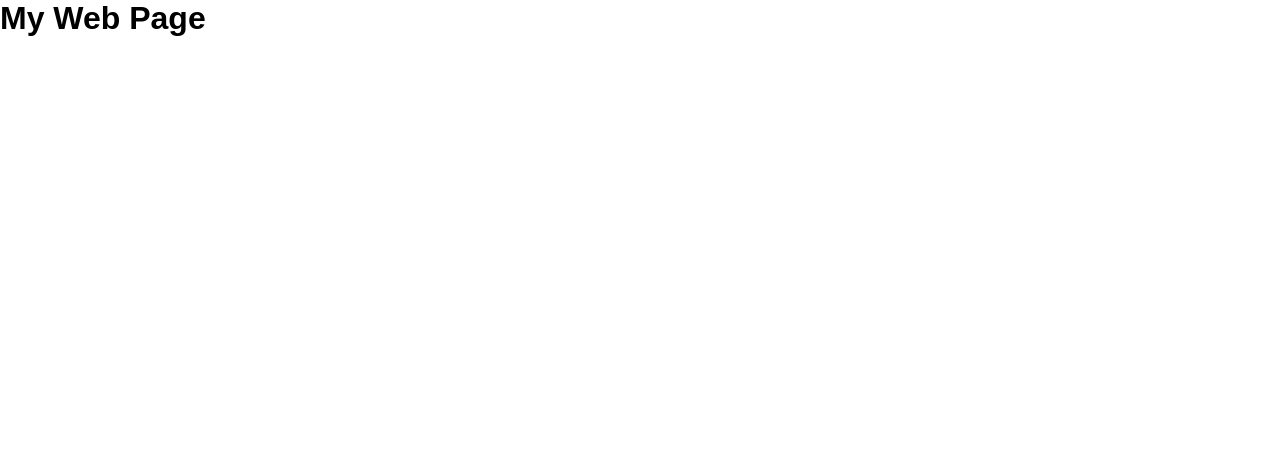
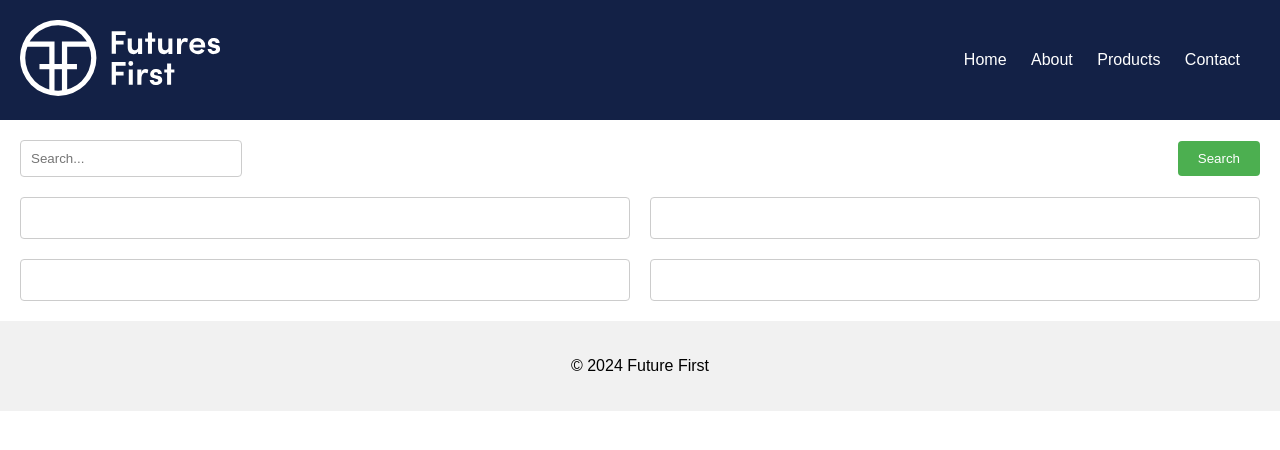
Before and after one commit to RAJJAISWAL1229/Dashboard, a plain HTML site: page index.html in a window 1280 px wide. Drawn offline with Linux system fonts and the light colour scheme.

Commit message:
basic done

```diff
--- a/index.html
+++ b/index.html
@@ -1,13 +1,44 @@
 <!DOCTYPE html>
 <html lang="en">
-<head>
-    <meta charset="UTF-8">
-    <meta name="viewport" content="width=device-width, initial-scale=1.0">
-    <link rel="stylesheet" href="style.css">
-    <title>Document</title>
-</head>
-<body>
-    <h1>My Web Page</h1>
+  <head>
+    <meta charset="UTF-8" />
+    <meta name="viewport" content="width=device-width, initial-scale=1.0" />
+    <title>FUTURE FIRST</title>
+    <link rel="stylesheet" href="style.css" />
+    <link rel="icon" type="image/png" href="/assets/candlestick.png" />
+  </head>
+  <body>
+    <header>
+      <div class="logo">
+
+        <img src="assets/logo.svg" alt="Logo" />
+    </div>
+
+      </div>
+      <nav>
+        <ul>
+          <li><a href="#">Home</a></li>
+          <li><a href="#">About</a></li>
+          <li><a href="#">Products</a></li>
+          <li><a href="#">Contact</a></li>
+        </ul>
+      </nav>
+    </header>
+    <main>
+      <div class="search-bar">
+        <input type="text" placeholder="Search..." />
+        <button type="button">Search</button>
+      </div>
+      <div class="charts">
+        <div class="chart-container"></div>
+        <div class="chart-container"></div>
+        <div class="chart-container"></div>
+        <div class="chart-container"></div>
+      </div>
+    </main>
+    <footer>
+      <p>&copy; 2024 Future First</p>
+    </footer>
     <script src="script.js"></script>
-</body>
+  </body>
 </html>
--- a/style.css
+++ b/style.css
@@ -1,8 +1,83 @@
+body {
+  font-family: sans-serif;
+  margin: 0;
+  padding: 0;
+}
 
+header {
+  background-color: rgb(19, 33, 70);
+  padding: 20px;
+  display: flex;
+  justify-content: space-between;
+  align-items: center;
+}
 
-*{
-    box-sizing: border-box;
-    margin: 0;
-    padding: 0;
-    font-family: 'Poppins', sans-serif;
+.logo {
+  width: 200px;
 }
+
+nav {
+  text-align: center;
+}
+
+nav ul {
+  list-style: none;
+  padding: 0;
+  margin: 0;
+}
+
+nav li {
+  display: inline-block;
+  margin-right: 20px;
+}
+
+nav li a {
+  text-decoration: none;
+  color: white;
+}
+
+main {
+  padding: 20px;
+}
+
+.search-bar {
+  display: flex;
+  justify-content: space-between;
+  align-items: center;
+  margin-bottom: 20px;
+}
+
+.search-bar input {
+  padding: 10px;
+  border: 1px solid #ccc;
+  border-radius: 4px;
+  width: 200px;
+}
+
+.search-bar button {
+  padding: 10px 20px;
+  background-color: #4caf50;
+  color: white;
+  border: none;
+  border-radius: 4px;
+  cursor: pointer;
+}
+
+.charts {
+  display: grid;
+  grid-template-columns: repeat(2, 1fr);
+  grid-gap: 20px;
+}
+
+.chart-container {
+  background-color: #fff;
+  padding: 20px;
+  border: 1px solid #ccc;
+  border-radius: 4px;
+}
+
+footer {
+  background-color: #f1f1f1;
+  padding: 20px;
+  text-align: center;
+}
```
Also changed, not shown: Untitled.png (added), assets/candlestick.png (added), assets/logo.svg (added), script.js (line endings or trailing spaces), template.jpg (added).
